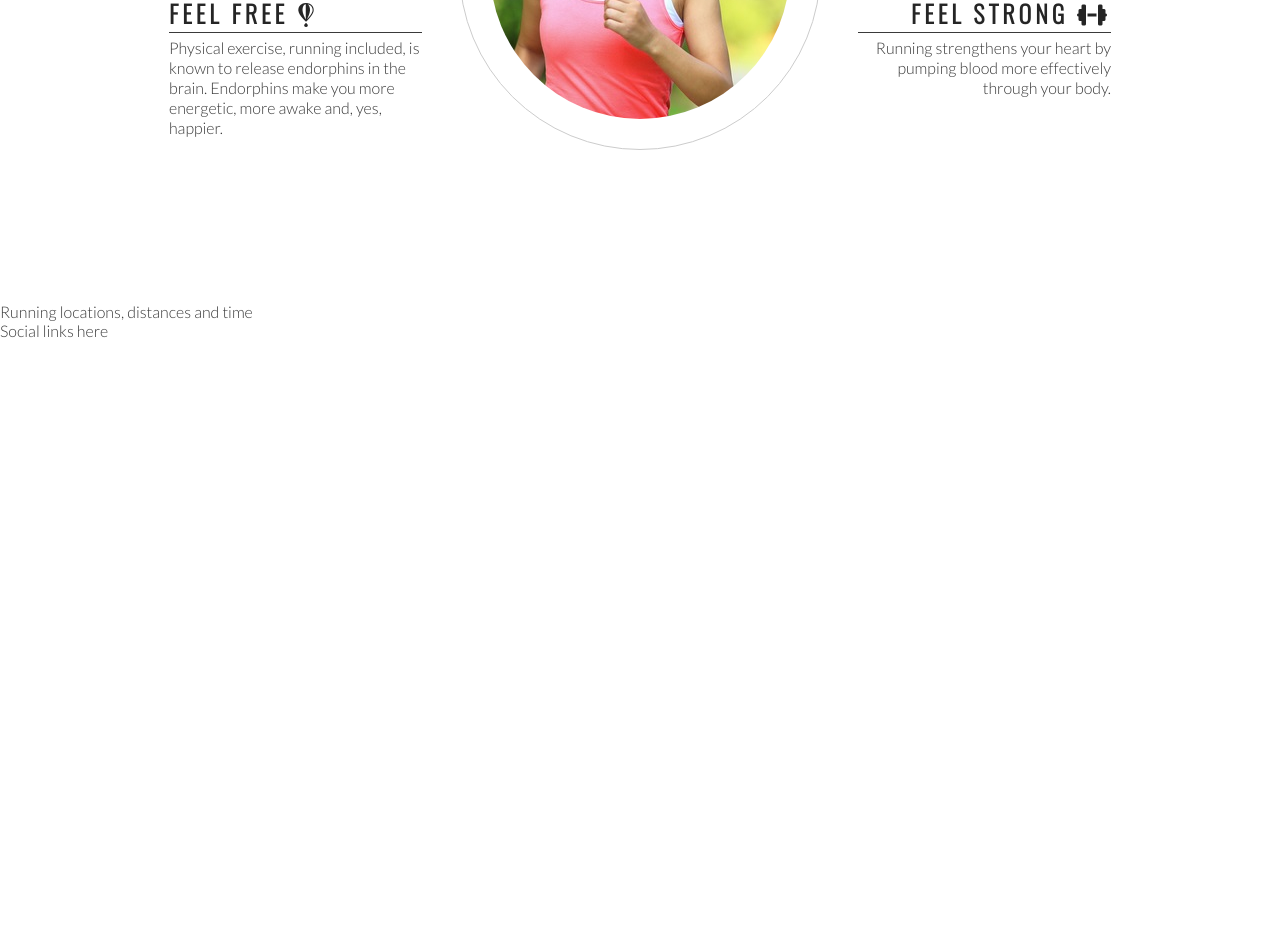
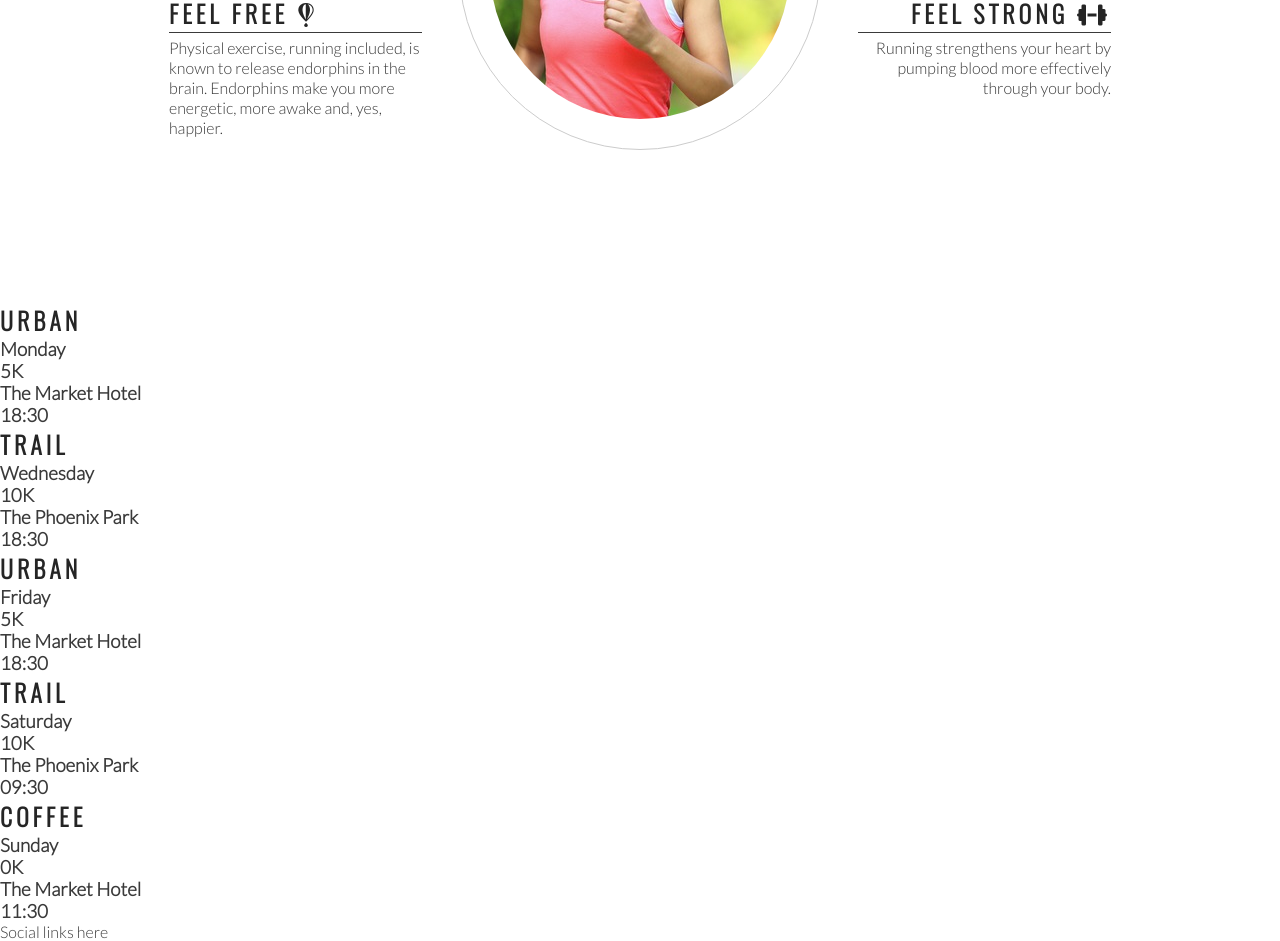
Before and after one commit to Krnsand/love-running, a plain HTML site: page index.html in a window 1280 px wide. Shown: the part 993-1934 px from the top of the page. Before the commit the page ends 1333 px from the top, so only its background shows below. Drawn offline with nearby package versions, Linux system fonts and the light colour scheme.

Commit message:
Add meettup times main structure

```diff
--- a/index.html
+++ b/index.html
@@ -29,7 +29,7 @@
         <div id="hero-image"></div>
         <div id="cover-text">
             <h2>Love Running</h2>
-            <h3>Dublin Docklands & Pheonix Park</h3>
+            <h3>Dublin Docklands & Phoenix Park</h3>
         </div>
     </section>
     <section id="club-ethos">
@@ -79,7 +79,41 @@
         </div>
     </section>
     <section>
-        Running locations, distances and time
+        <div>
+            <h2>Urban</h2>
+            <h3>Monday</h3>
+            <h3>5K</h3>
+            <h3>The Market Hotel</h3>
+            <h3>18:30</h3>
+        </div>
+        <div>
+            <h2>Trail</h2>
+            <h3>Wednesday</h3>
+            <h3>10K</h3>
+            <h3>The Phoenix Park</h3>
+            <h3>18:30</h3>
+        </div>
+        <div>
+            <h2>Urban</h2>
+            <h3>Friday</h3>
+            <h3>5K</h3>
+            <h3>The Market Hotel</h3>
+            <h3>18:30</h3>
+        </div>
+        <div>
+            <h2>Trail</h2>
+            <h3>Saturday</h3>
+            <h3>10K</h3>
+            <h3>The Phoenix Park</h3>
+            <h3>09:30</h3>
+        </div>
+        <div>
+            <h2>Coffee</h2>
+            <h3>Sunday</h3>
+            <h3>0K</h3>
+            <h3>The Market Hotel</h3>
+            <h3>11:30</h3>
+        </div>
     </section>
     <footer>
         Social links here
```
